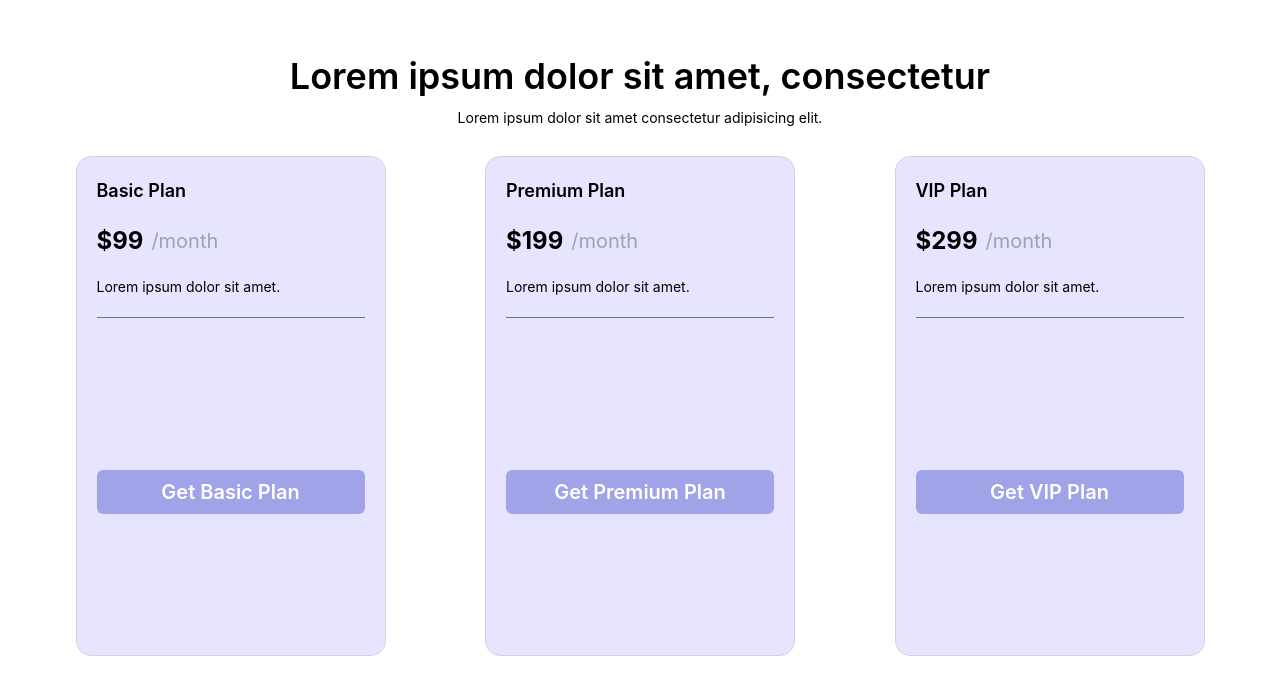
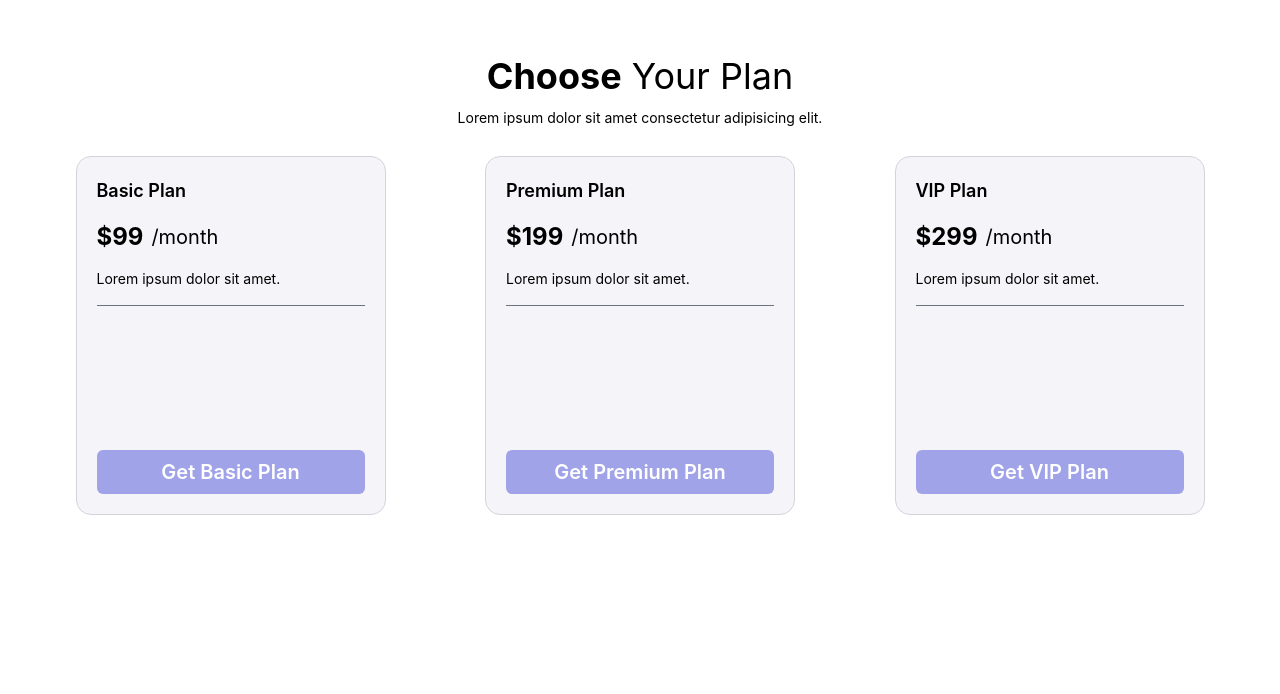
Before and after one commit to priyanshu082/stockapp2, a React (Create React App) app in the folder FrontEnd/: page /SubscriptionPage in a window 1280 px wide. Shown: the top 694 px of the page. Built offline with nearby package versions, Linux system fonts and the light colour scheme.

Commit message:
home navigation button is added and subscription page is edited little bit

```diff
--- a/FrontEnd/src/Pages/Home.jsx
+++ b/FrontEnd/src/Pages/Home.jsx
@@ -16,7 +16,7 @@ function Home() {
      <PlatformSection/>
      <KnowledgeSection/>
      <FeedbackSection/>
-     <Footer/>
+  <Footer/>
      </div>
   </>
   );
--- a/FrontEnd/src/Pages/Login Page/Login.jsx
+++ b/FrontEnd/src/Pages/Login Page/Login.jsx
@@ -100,6 +100,12 @@ const Login = () => {
               >
                 Login
               </button>
+              <Link
+              to='/'
+              className="button z-20 bg-[#3b3d98] text-white py-2 px-4 rounded-md w-[100%] duration-300 ease-in text-center mt-[15px]"
+              >
+                Home
+              </Link>
             </form>
             <div className="gotologinpage w-[90%] sm:w-[70%] h-10 flex gap items-center gap-[10px]  pl-[15px] sm:pl-[0px]">
               <p className="text-sm"> Already have an account? </p>
--- a/FrontEnd/src/Pages/Registration Page/Registration.jsx
+++ b/FrontEnd/src/Pages/Registration Page/Registration.jsx
@@ -184,10 +184,17 @@ const Registration = () => {
 
               <button
                 type="submit"
-                className="button z-20 bg-[#9698ED] text-white py-2 px-4 rounded-md w-[100%]  duration-300 ease-in"
+                className="button z-20 bg-[#9698ED] text-white py-2 px-4 rounded-md w-[100%] duration-300 ease-in"
               >
                 Register
               </button>
+              <Link
+              to='/'
+              className="button z-20 bg-[#3b3d98] text-white py-2 px-4 rounded-md w-[100%] duration-300 ease-in text-center mt-[15px]"
+              >
+                Home
+              </Link>
+
             </form>
 
             <div className="gotologinpage w-[90%] sm:w-[70%] h-10 flex gap items-center gap-[10px]  pl-[15px] sm:pl-[0px]">
--- a/FrontEnd/src/Pages/SubscriptionPage/SubscriptionCard.jsx
+++ b/FrontEnd/src/Pages/SubscriptionPage/SubscriptionCard.jsx
@@ -3,11 +3,11 @@ import React from 'react'
 const SubscriptionCard = ({tittle,price,month,cardDescription,first,second,third,fourth,buttonValue}) => {
   return (
     <>
-      <div className='group bg-[#E6E4FF] hover:bg-[#9698ED] hover:text-white h-[500px] w-[310px] rounded-[15px] p-5 flex flex-col gap-5 border-gray-300 border cursor-pointer duration-300 ease-linear'>
+      <div className='group bg-[#f4f4f9] hover:bg-[#8889ee] hover:text-white h-fit w-[310px] rounded-[15px] p-5 flex flex-col gap-4 border-gray-300 border cursor-pointer duration-300 ease-linear'>
         <h3 className='font-semibold text-lg'>{tittle}</h3>
         <div className="price flex items-center gap-2">
             <h3 className='text-2xl font-bold'>{price}</h3>
-            <p className='text-xl text-gray-400'>{month}</p>
+            <p className='text-xl '>{month}</p>
         </div>
         <p className='text-sm '>{cardDescription}</p>
        <div className="line w-full h-[1px] bg-gray-500"></div>
@@ -17,7 +17,7 @@ const SubscriptionCard = ({tittle,price,month,cardDescription,first,second,third
        <li>{third}</li>
        <li>{fourth}</li> */}
        </ul>
-       <button className=' button group-hover:bg-[white] group-hover:text-[#b2b2d4] z-20 bg-[#9698ED] text-white py-2 px-4 rounded-md w-[100%]  duration-300 ease-in mt-28 text-xl font-semibold' onClick={()=>{alert(buttonValue)}}>{buttonValue}</button>
+       <button className=' button group-hover:bg-[white] group-hover:text-[#807e7e] z-20 bg-[#9698ED] text-white py-2 px-4 rounded-md w-[100%]  duration-300 ease-in mt-28 text-xl font-semibold' onClick={()=>{alert(buttonValue)}}>{buttonValue}</button>
       </div>
     </>
   )
--- a/FrontEnd/src/Pages/SubscriptionPage/SubscriptionPage.jsx
+++ b/FrontEnd/src/Pages/SubscriptionPage/SubscriptionPage.jsx
@@ -7,8 +7,8 @@ const SubscriptionPage = () => {
     <>
       <div className=" w-full h-auto flex flex-col items-center justify-center py-14">
         <div className="heading  w-full flex flex-col items-center justify-center px-5 sm:gap-3">
-          <h1 className="text-lg sm:text-4xl font-semibold ">
-            Lorem ipsum dolor sit amet, consectetur{" "}
+          <h1 className="text-lg sm:text-4xl  ">
+            <span className="font-bold">Choose</span> Your Plan{" "}
           </h1>
           <p className="text-sm sm:text-md">
             Lorem ipsum dolor sit amet consectetur adipisicing elit.
@@ -18,7 +18,7 @@ const SubscriptionPage = () => {
           <SubscriptionCard
             tittle="Basic Plan"
             price="$99"
-            month="/month"
+            month="/month"x
             cardDescription="Lorem ipsum dolor sit amet."
             first="Lorem ipsum dolor sit amet."
             second="Lorem ipsum dolor sit amet."
--- a/FrontEnd/src/index.css
+++ b/FrontEnd/src/index.css
@@ -54,7 +54,7 @@ content: '';
 width: 100%;
 height: 100%;
 position: absolute;
-background-color: #484981;
+background-color: #4b4c93;
 right: 30vw;
 top: 0;
 z-index: -1;
```
Also changed, not shown: 2 other files (tests, documents, lock files or other folders).
